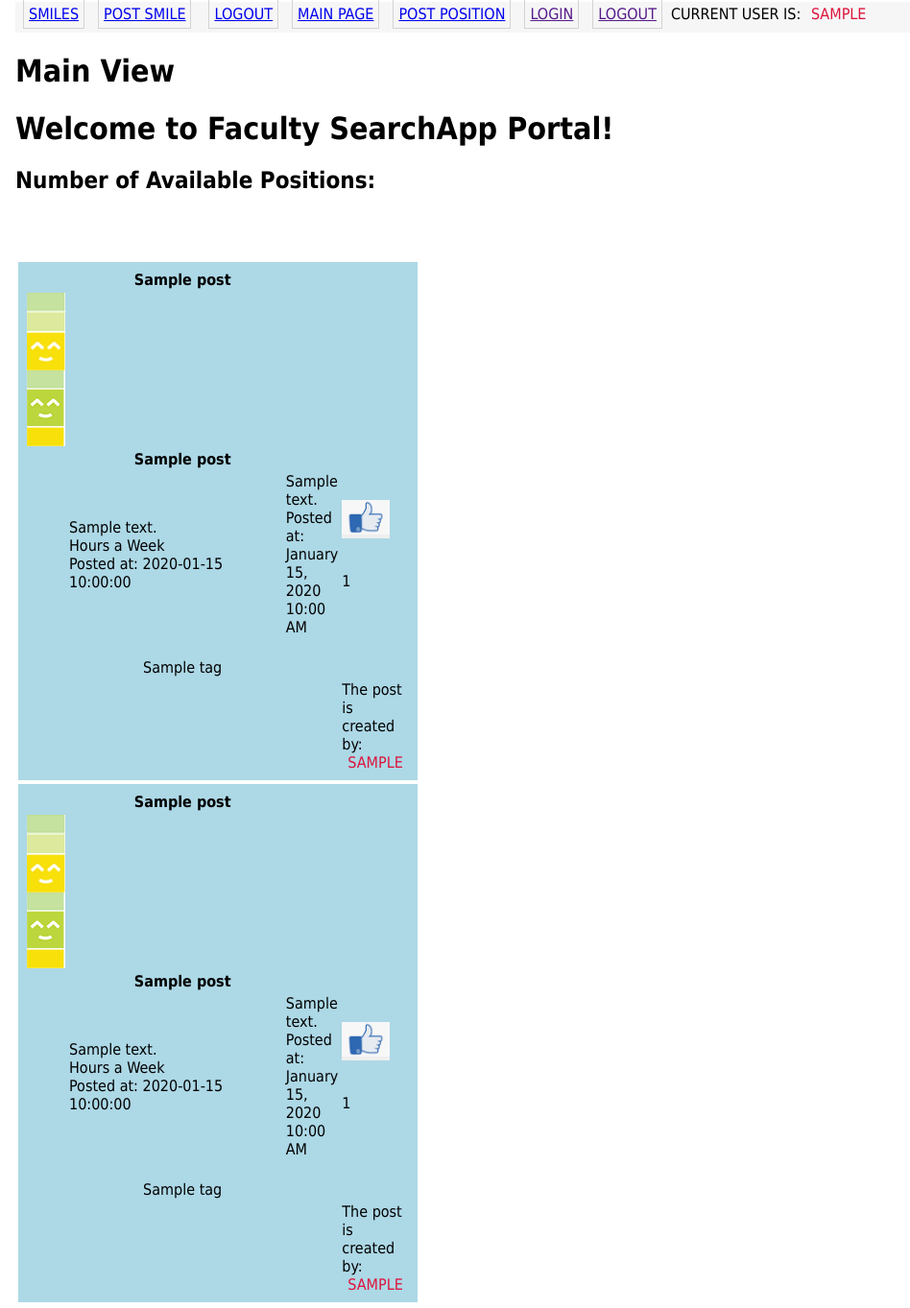
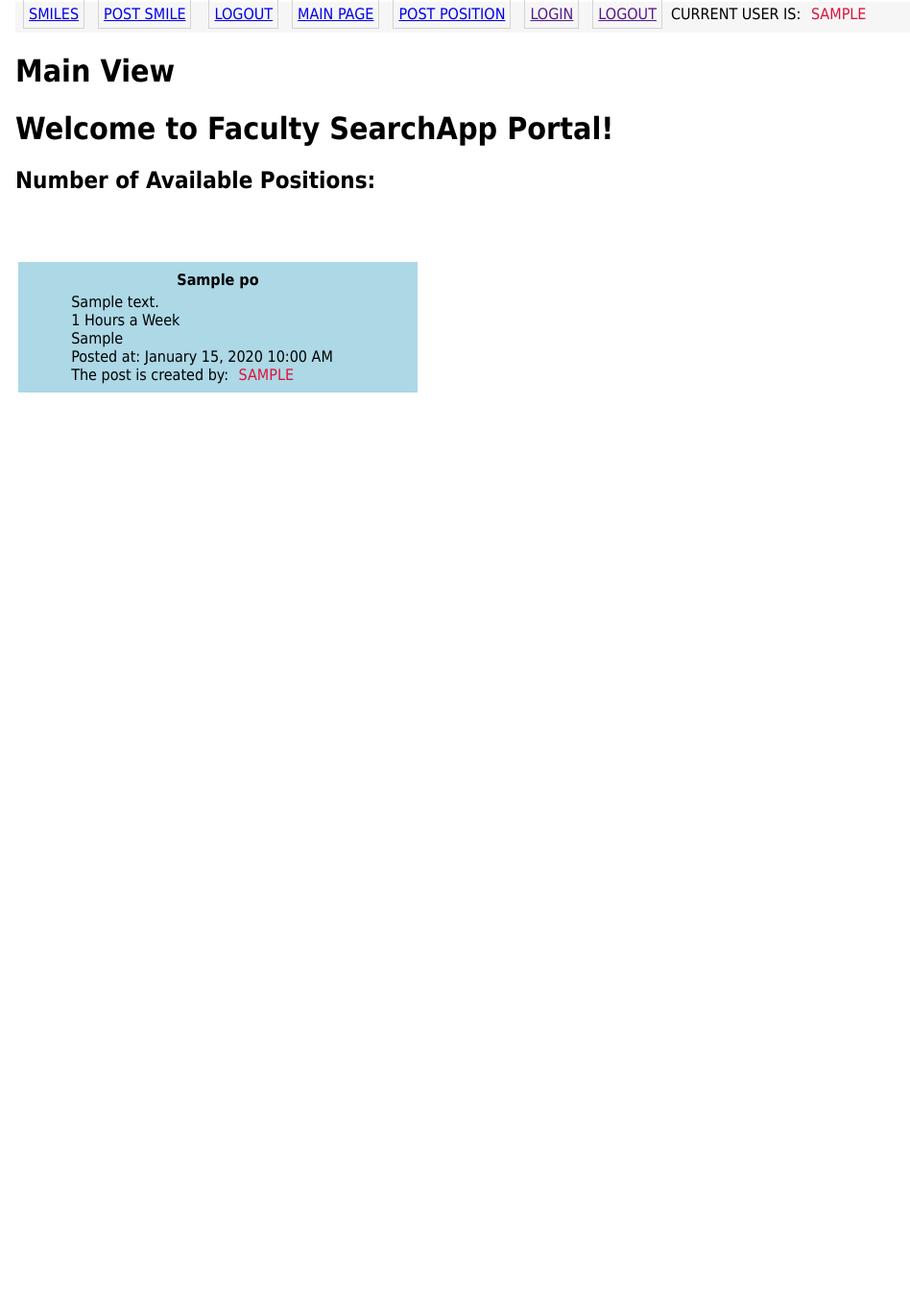
Before and after one commit to Louis-Kha/WSU-CptS322-TermProject-TeamLAMA, a Flask app: page / in a window 1280 px wide. Shown: the whole page at 96% size, without its empty margins (0-948 px from the left). After the commit the page ends 409 px from the top, so only its background shows below. Run offline with Flask 2, Linux system fonts and the light colour scheme; a user stored in the database is signed in; tables that the repository leaves empty hold one stand-in row (values such as "Sample post"); some libraries are stand-ins or nearby versions.

Commit message:
Large commit having edited _post.html to format posts, create.html to create posts, forms.py to create new researchPos(FlaskForm), index.html to include _post.html, routes.py to have ResearchForm route, models.py to have ResearchForm model

```diff
--- a/app/Controller/forms.py
+++ b/app/Controller/forms.py
@@ -22,6 +22,18 @@ def getTagsbyName(tag):
     # for t in Tag.query.all():
     #     return t.name
 
+
+
+class ResearchForm(FlaskForm):
+    title = StringField('Research Position Title', validators=[DataRequired()])
+    startEndDate = StringField('Start/End Dates (Eg. 11/11/21 - 01/11/22)', validators=[DataRequired()])
+    researchDesc = TextAreaField('Position Description', validators=[Length(min = 1, max = 1500, message = "Invalid Length for Post!")])
+    researchFields = TextAreaField('Research fields', validators=[Length(min = 1, max = 1500, message = "Invalid Length for Post!")])
+    requiredHours = SelectField('Required Hours Per Week',choices = [(40, '40 Hours'), (30, '30 Hours'), (20, '20 Hours'), (10, '10 Hours')])
+    requiredQualifications = TextAreaField('Required Qualifications', validators=[Length(min = 1, max = 1500, message = "Invalid Length for Post!")])
+    submit = SubmitField('Post')
+
+
 class PostForm(FlaskForm):
     title = StringField('Research Position Title', validators=[DataRequired()])
     happiness_level = SelectField('Happiness Level',choices = [(3, 'I can\'t stop smiling'), (2, 'Really happy'), (1,'Happy')])
--- a/app/Controller/routes.py
+++ b/app/Controller/routes.py
@@ -6,8 +6,8 @@ from flask_login import current_user, login_required
 from config import Config
 
 from app import db
-from app.Model.models import Post, Tag, postTags
-from app.Controller.forms import PostForm, EmptyForm, SortForm
+from app.Model.models import Post, Tag, postTags, researchPos
+from app.Controller.forms import PostForm, EmptyForm, SortForm, ResearchForm
 
 bp_routes = Blueprint('routes', __name__)
 bp_routes.template_folder = Config.TEMPLATE_FOLDER
@@ -18,8 +18,8 @@ bp_routes.template_folder = Config.TEMPLATE_FOLDER
 def index():
     eform = EmptyForm()
     sortform = SortForm()
-    posts = Post.query.order_by(Post.timestamp.desc())
-    return render_template('index.html', title="Smile Portal", posts=posts.all(), eform=eform, sortform = sortform)
+    posts = researchPos.query.order_by(researchPos.timestamp.desc())
+    return render_template('index.html', title="Search App Portal", posts=posts.all(), eform=eform, sortform = sortform)
 
 # @bp_routes.route('/', methods=['GET'])
 #@bp_routes.route('/studentview', methods=['GET'])
@@ -61,9 +61,9 @@ def like(post_id):
 
 @bp_routes.route('/postposition', methods=['GET','POST'])
 def postposition():
-    newPost = PostForm()
+    newPost = ResearchForm()
     if newPost.validate_on_submit():
-      newPosted = Post(title = newPost.title.data, happiness_level = newPost.happiness_level.data, timecommitment = newPost.timecommitment.data, body = newPost.body.data)
+      newPosted = researchPos(title = newPost.title.data, researchDesc = newPost.researchDesc.data, requiredHours = newPost.requiredHours.data, startEndDate = newPost.startEndDate.data, requiredQualifications = newPost.requiredQualifications.data, researchFields = newPost.researchFields.data)
       db.session.add(newPosted)
       db.session.commit()
       flash("New Research Position Has Been Created!")
--- a/app/Model/models.py
+++ b/app/Model/models.py
@@ -68,3 +68,15 @@ class Tag(db.Model):
     name = db.Column(db.String(20))
     def __repr__(self):
         return '<Id: {} Name: {}>'.format(self.id,self.name)
+
+
+
+class researchPos(db.Model):
+    id = db.Column(db.Integer, primary_key=True)
+    title  = db.Column(db.String(150))
+    researchDesc = db.Column(db.String(1500))
+    startEndDate = db.Column(db.String(150))
+    requiredHours = db.Column(db.Integer, default = 0)
+    researchFields = db.Column(db.String(150))
+    requiredQualifications = db.Column(db.String(500))
+    timestamp = db.Column(db.DateTime, index=True, default=datetime.utcnow)
--- a/app/View/templates/_post.html
+++ b/app/View/templates/_post.html
@@ -1,20 +1,5 @@
 <table class = "posttable" style = "width:100%" valign="top">
-    <tr>
-        <td colspan="3"><div class="posttitle"> {{post.title}} </div>
-        </td>
-    </tr>
-    <tr>
-        <td width="10%" >
-            {% if post.happiness_level > 3 %}
-                <img src="{{ url_for('static', filename = 'app/View/static/img/happiness-level-3.png' )}}" width="40">
-            {% else %}
-                <img src="{{ url_for('static', filename = 'app/View/static/img/happiness-level-1.png' )}}" width="40">
-            {% endif %}
-                <img src="{{ url_for('static', filename = 'app/View/static/img/happiness-level-2.png' )}}" width="40">
-            <!--<img src = "app/View/static/img/happiness-level-1.png">-->
-            <!--<img src="{{ url_for('static', filename = 'app/View/static/img/happiness-level-1.png' )}}"> -->
-        </td>
-        <tr>
+
             <td colspan="3"><div class="posttitle"> {{post.title}} </div>
             </td>
         </tr>
@@ -28,71 +13,26 @@
             <td width="80%" >
                 <div>
                   <!-- (milestone1) TODO: include post body -->
-                    {{post.body}}
+                    {{post.researchDesc}}
                </div>
 
 
                 <div>
                   <!-- (milestone1) TODO: include post body -->
-                    {{post.timecommitment}} Hours a Week
+                    {{post.requiredHours}} Hours a Week
                </div>
 
                 <div>
-                  <!-- (milestone3) TODO: format the timestamp; display as local date/time-->
-                  Posted at: {{ post.timestamp }}
+                    {{post.researchFields}}
                 </div>
-            </td>
 
-        <td width="80%" >
                 <div>
-              <body>
-                {{post.body}}
-              </body>
-           </div>
-           <div id="posttimestamp">
-              <!-- (milestone3) TODO: format the timestamp; display as local date/time-->
                     Posted at: {{ moment(post.timestamp).format('LLL') }}
                 </div>
-        </td>
 
-        <td width = "5%">
                 <div>
-                <!-- (milestone1)  TODO: add "like" button
-                                   Define an HTML `post` form with a submit button. The form action should redirect to `routes.like` route.
-                                   Style the submit button using `likebtn` CCS class selector. DONE -->
-                <form action="{{ url_for('routes.like', post_id = post.id) }}" method="post">
-                    <input type="submit" value="" class="likebtn">
-                </form>
-                <br>
-                <!-- (milestone1) TODO: include the likes count-->
-                {{ post.likes }}
-
+                    The post is created by:  <span class="useritem">{{current_user.username}}
                 </div>
-            <br>
-             <!-- (milestone3) TODO: if the post is posted by the logged in user, include the "delete" button.
-                               Define an HTML `post` form with a submit button. The form action should redirect to `routes.deletepost` route.
-                               Style the submit button using `button` CCS class selector. -->
 
             </td>
-    </tr>
-
-    <tr>
-        <td colspan="3" style = "text-align:center" valign="bottom">
-            <br>
-            <!-- (milestone2) TODO: include all the tags associated with the post-->
-            {% for tags in post.get_tags().all() %}
-                <span class="tagitem"> {{ tags.name }} </span>
-            {% endfor %}
-
-        </td>
-    </tr>
-
-    <tr>
-        <td colspan="3" style = "text-align:center" valign="bottom">
-            <br>
-              <!-- (milestone3) TODO: include username who posted the post-->
-              <td> The post is created by:  <span class="useritem">{{current_user.username}} </span> </td>
-          </td>
-        </tr>
-    </tr>
 </table>
--- a/app/View/templates/index.html
+++ b/app/View/templates/index.html
@@ -7,16 +7,18 @@
     <!--<h2>Number of smiles: {{posts|count}} </h2>--->
     <h1>Welcome to Faculty SearchApp Portal!</h1>
     <!-- TODO: (milestone1) Display smile count.   -->
-    <h2>Number of Available Positions:  </h2>
+    <h2>Number of Available Positions:</h2>
 
     <!-- TODO: (milestone 2) Add the template to render an instance of a `sortForm`. The form should display the sort attribute select box and the "Refresh" submit button.
     Style the `sortorder` form element using the `formselect` CSS element we defined in milestone1 -->
 
     <form action = "{{url_for('routes.index')}}" method = "POST">
     <div class = "formselect">
+
     </div>
     </form>
     <br>
+
 
     <!--     TODO: (milestone 2) Format posts -->
     <div class="postlist">
@@ -26,10 +28,6 @@
             </div>
        {% endfor %}
     </div>
-    {% for post in posts %}
-        <div class="post-box">
-            {% include '_post.html' %}
-        </div>
-    {% endfor %}
+
 
 {% endblock %}
```
Also changed, not shown: app/View/templates/create.html (+33 -21 lines), smile.db. Lines whose indentation alone changed are shown as unchanged.
